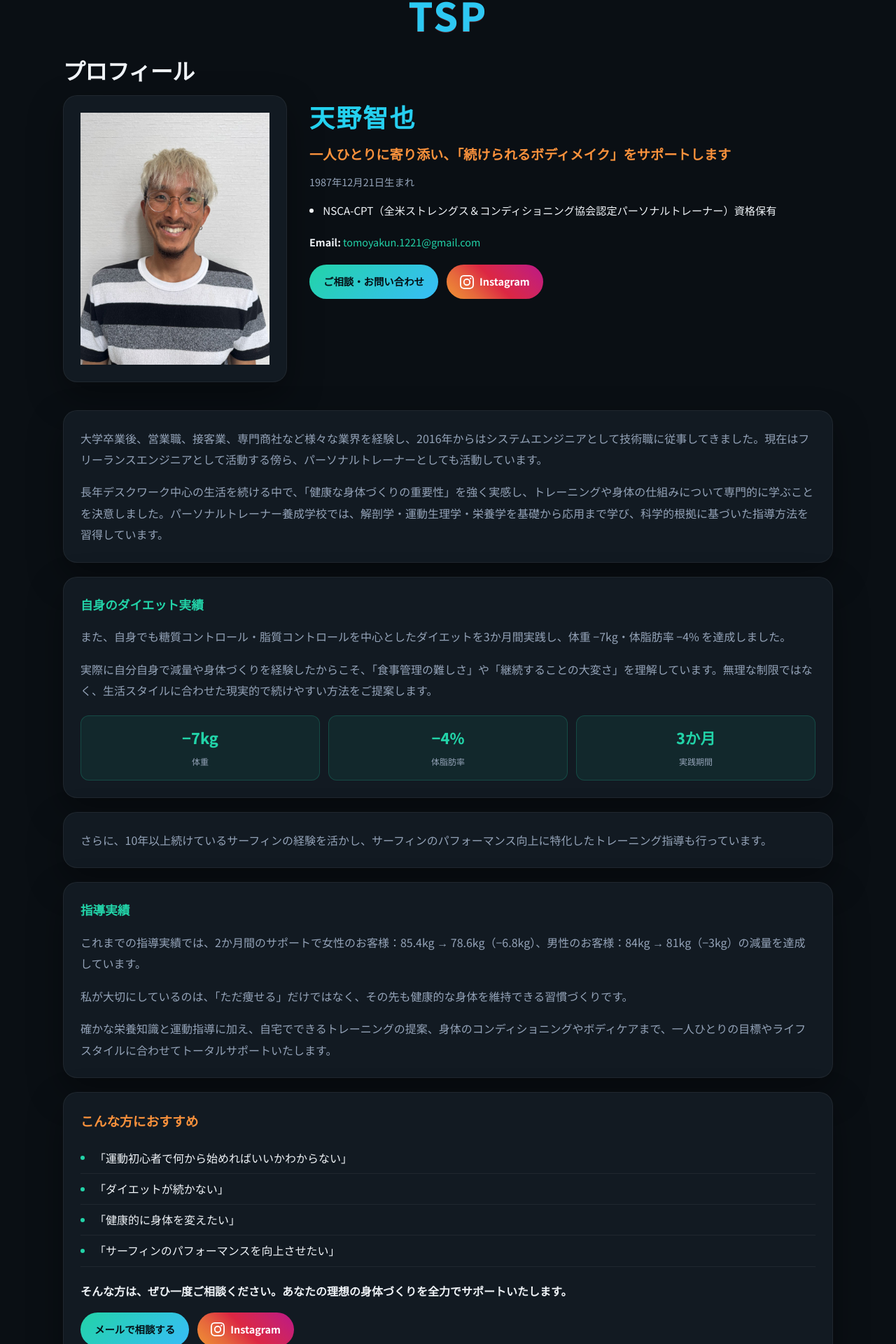
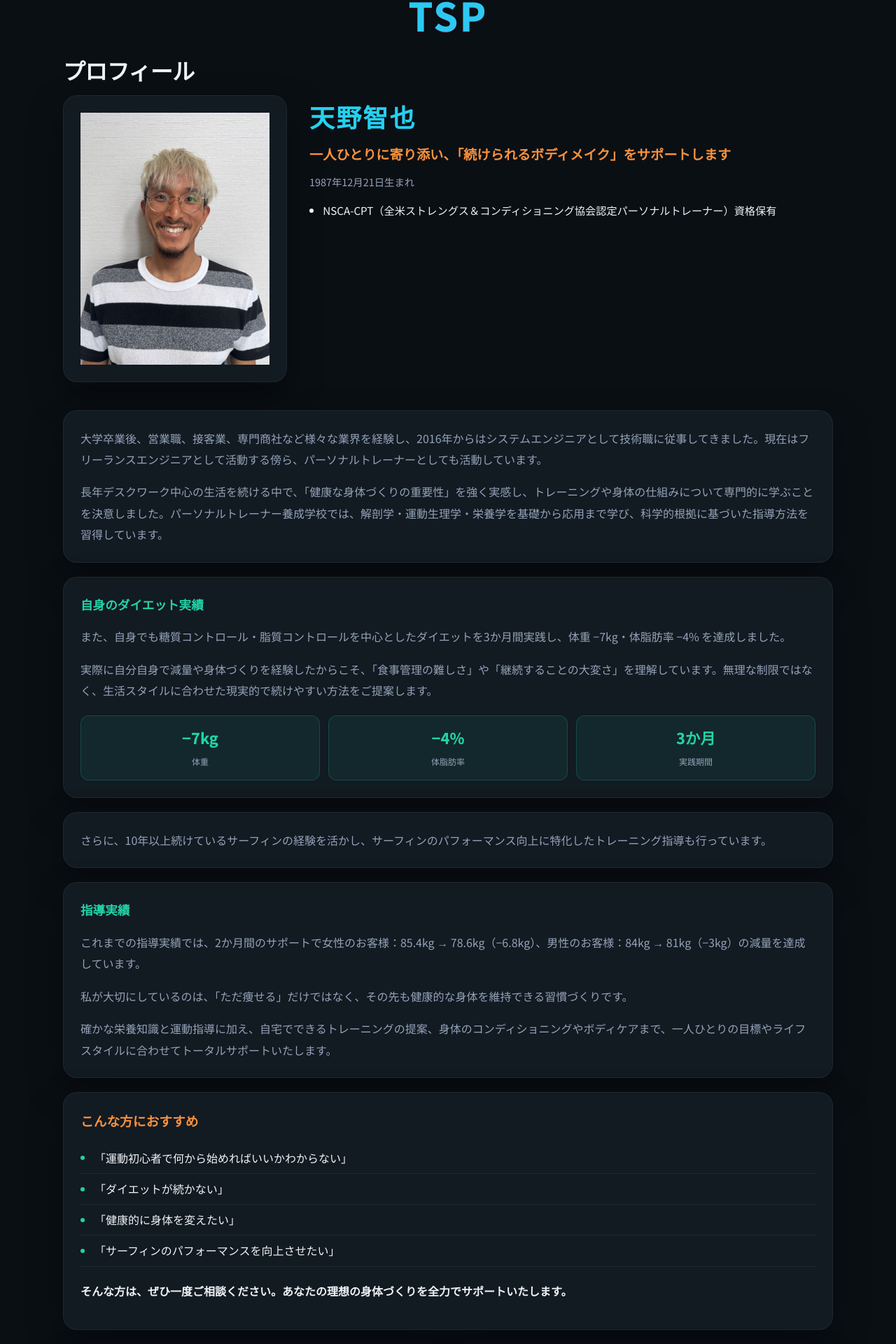
Before and after one commit to tomoyakun1221/personal-trainer-site, a React (Vite) app in the folder frontend/: page /profile in a window 1280 px wide. Shown: the part 135-2055 px from the top of the page at 70% size. Built offline with nearby package versions, Linux system fonts and the light colour scheme; no server answers.

Commit message:
Remove email and contact CTAs from profile page
Drop Email line, consultation button, and Instagram links from profile.

```diff
--- a/frontend/src/pages/Profile.tsx
+++ b/frontend/src/pages/Profile.tsx
@@ -1,8 +1,5 @@
 import { useSiteSetting } from "../hooks/useSiteSetting";
 import { BrandHeading } from "../components/BrandHeading";
-import { ContactCta } from "../components/ContactCta";
-import { InstagramLink } from "../components/InstagramLink";
-import { CONTACT_EMAIL } from "../constants/contact";
 import {
   PROFILE_BIRTHDATE,
   PROFILE_CLOSING,
@@ -23,7 +20,6 @@ export function Profile() {
   if (loading && !setting) return <div className="loading">読み込み中...</div>;
 
   const profileImage = setting?.profile_image_url || PROFILE_IMAGE;
-  const instagramUrl = setting?.instagram_url;
 
   return (
     <section className="section profile-page">
@@ -47,24 +43,13 @@ export function Profile() {
               ))}
             </ul>
 
-            <div className="profile-meta">
-              <p>
-                <strong>Email:</strong>{" "}
-                <a href={`mailto:${setting?.email || CONTACT_EMAIL}`}>
-                  {setting?.email || CONTACT_EMAIL}
-                </a>
-              </p>
-              {setting?.location && (
+            {setting?.location && (
+              <div className="profile-meta">
                 <p>
                   <strong>所在地:</strong> {setting.location}
                 </p>
-              )}
-            </div>
-
-            <div className="profile-social">
-              <ContactCta label="ご相談・お問い合わせ" subject="プロフィールページからのお問い合わせ" />
-              <InstagramLink url={instagramUrl} />
-            </div>
+              </div>
+            )}
           </div>
         </div>
 
@@ -96,10 +81,6 @@ export function Profile() {
               ))}
             </ul>
             <p className="profile-closing">{PROFILE_CLOSING}</p>
-            <div className="profile-social">
-              <ContactCta label="メールで相談する" />
-              <InstagramLink url={instagramUrl} />
-            </div>
           </div>
         </div>
 
```
